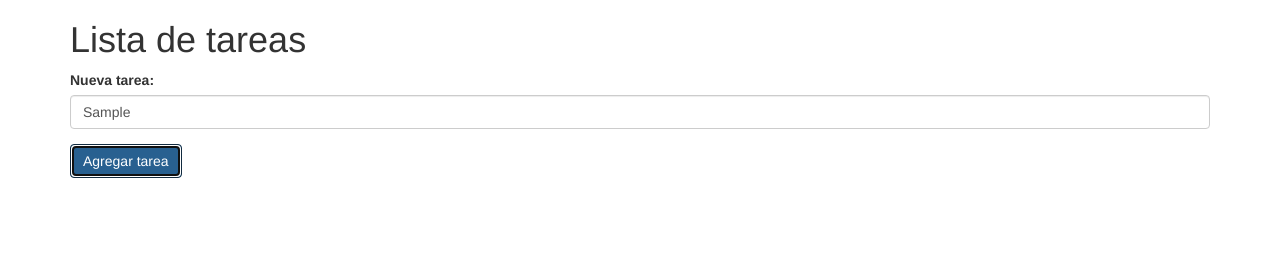
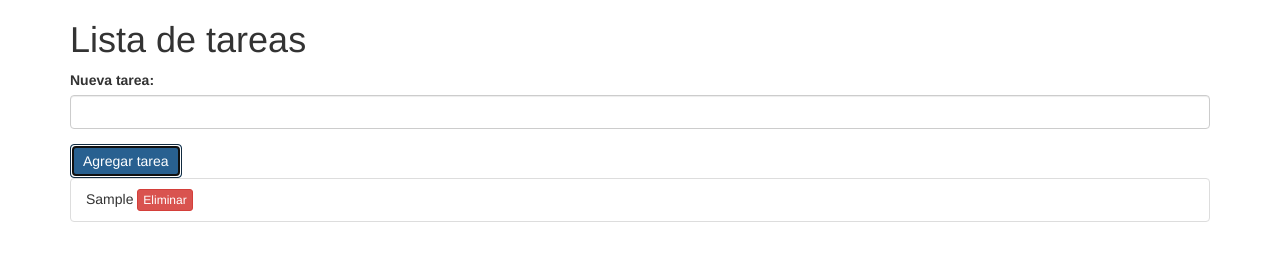
Before and after one commit to juantoranzos/listadetareas, a plain HTML site: page index.html in a window 1280 px wide. Both pictures are taken after typing "Sample" into the empty fields and a click on the button "Agregar tarea". Drawn offline with nearby package versions, Linux system fonts and the light colour scheme.

Commit message:
funcion añadir lista

```diff
--- a/index.html
+++ b/index.html
@@ -1,8 +1,12 @@
 <!DOCTYPE html>
-<html>
+<html lang="en">
 <head>
-    <title>Lista de tareas</title>
+    <meta charset="UTF-8">
+    <meta http-equiv="X-UA-Compatible" content="IE=edge">
+    <meta name="viewport" content="width=device-width, initial-scale=1.0">
     <link rel="stylesheet" href="https://maxcdn.bootstrapcdn.com/bootstrap/3.3.7/css/bootstrap.min.css">
+    <link rel="stylesheet" href="css/style.css">
+    <title>Lista De Tareas</title>
 </head>
 <body>
     <div class="container">
@@ -11,8 +15,12 @@
             <label for="newTask">Nueva tarea:</label>
             <input type="text" class="form-control" id="newTask">
         </div>
-        <button class="btn btn-primary" onclick="addTask()">Agregar tarea</button>
+        <button class="btn btn-primary" onclick="añadirLista()">Agregar tarea</button>
         <ul class="list-group" id="taskList"></ul>
+
     </div>
+
+
+    <script src="js/app.js"></script>
 </body>
 </html>
--- a/js/app.js
+++ b/js/app.js
@@ -0,0 +1,17 @@
+
+function añadirLista() {
+    let lista = document.getElementById("newTask").value;
+    if (lista) {
+        let taskList = document.getElementById("taskList");
+        let newTask = document.createElement("li");
+        newTask.className = "list-group-item";
+        newTask.innerHTML = lista + ' <button class="btn btn-danger btn-xs" onclick="removeTask(this)">Eliminar</button>';
+        taskList.appendChild(newTask);
+        document.getElementById("newTask").value = "";
+    }
+}
+
+function removeTask(button) {
+    let lista = button.parentNode;
+    lista.parentNode.removeChild(lista);
+}
```
Also changed, not shown: css/style.css (added).
